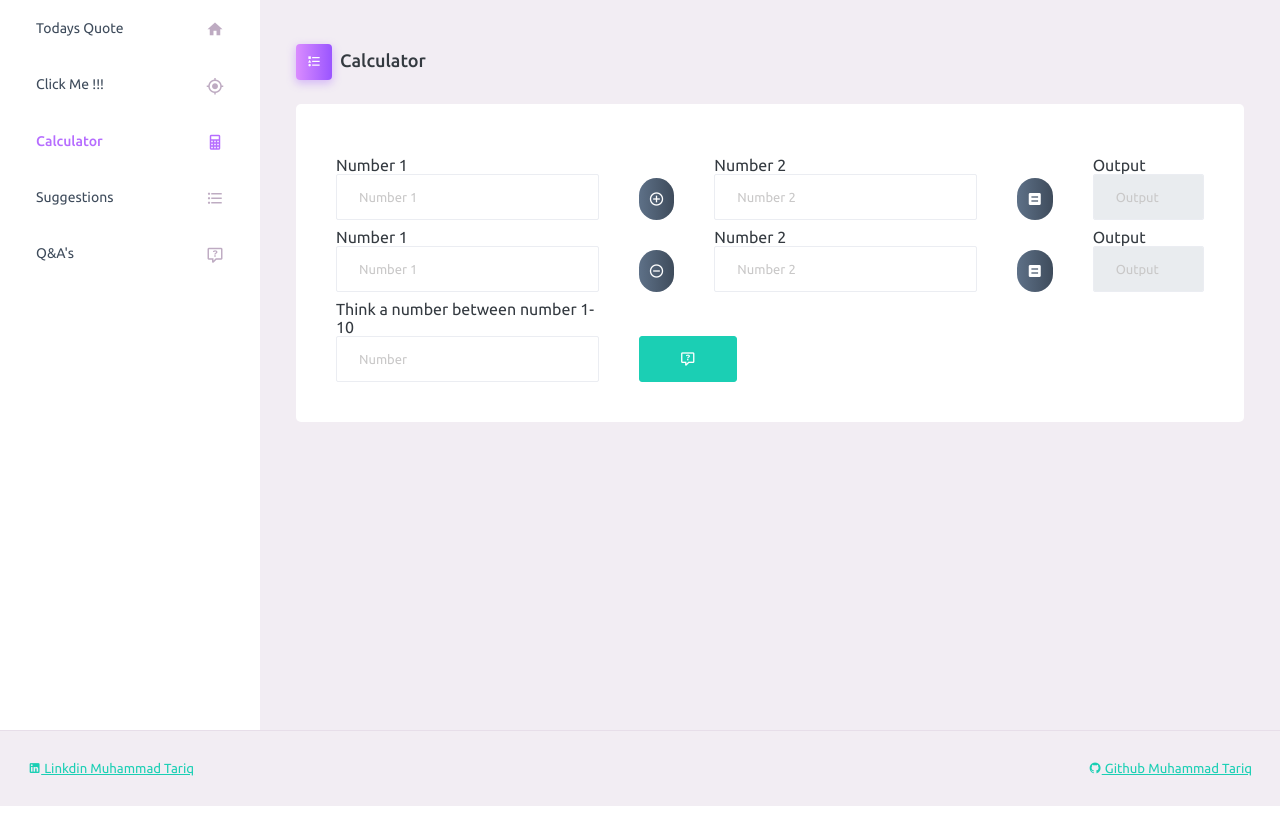
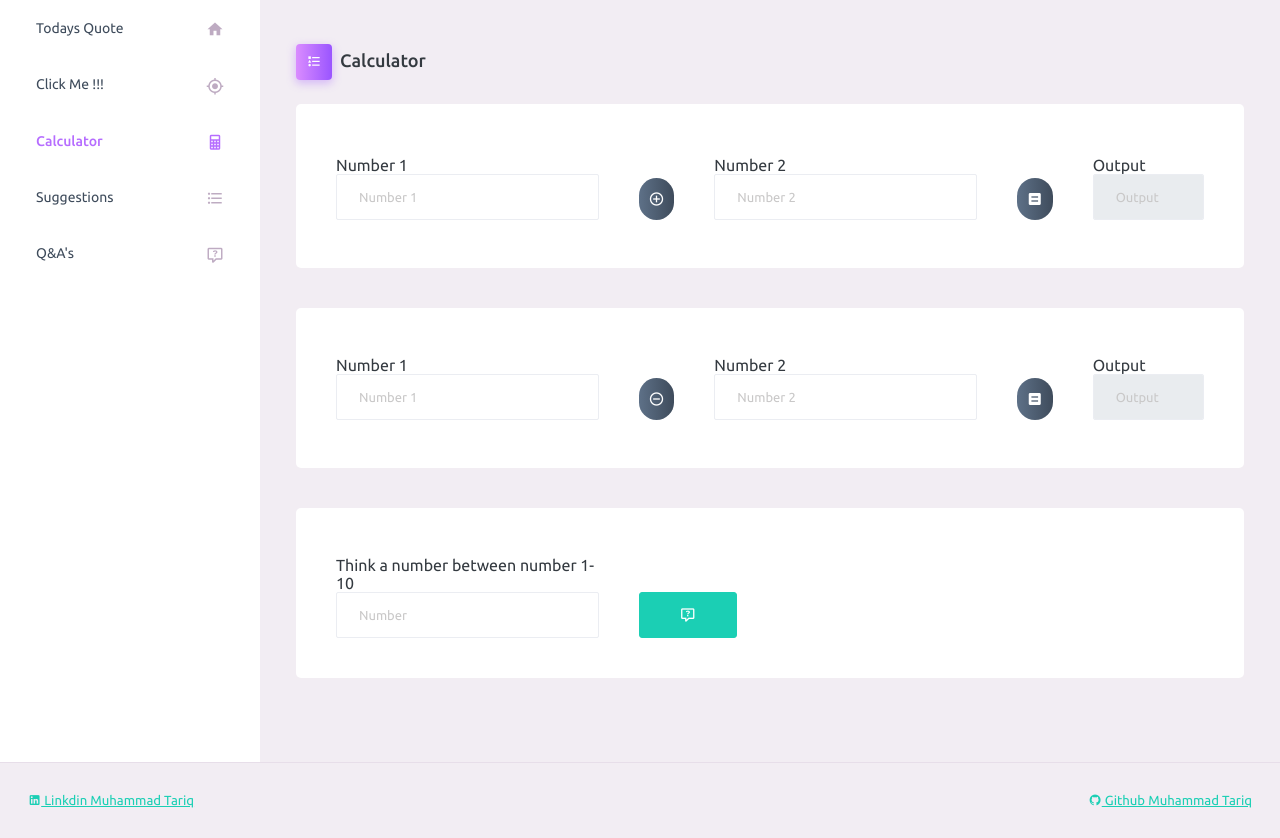
Before and after one commit to TariqGit9/pranks, a Flask app: page /calculator in a window 1280 px wide. Shown: the part 70-908 px from the top of the page. Before the commit the page ends 876 px from the top, so only its background shows below. Run offline with Flask 3, Linux system fonts and the light colour scheme; some libraries are stand-ins or nearby versions.

Commit message:
deploying

```diff
--- a/templates/calculator.html
+++ b/templates/calculator.html
@@ -14,7 +14,6 @@
           <div class="card">
             <div class="card-body">
               <h4 class="card-title"></h4>
-
               <form class="forms-sample">
                 <div class="row mb-2">
                   <div class="col-md-4">
@@ -40,6 +39,14 @@
                       <input type="text" class="form-control" id="resultadd" placeholder="Output" disabled>
                   </div>
                 </div>
+              </form>
+            </div>
+          </div>
+        </div>
+        <div class="col-12 grid-margin stretch-card">
+          <div class="card">
+            <div class="card-body">
+              <form class="forms-sample">
                 <div class="row mt-2 mb-2">
                   <div class="col-md-4">
                       <label for="textField1">Number 1</label>
@@ -64,6 +71,14 @@
                       <input type="text" class="form-control" id="subresult" value="" placeholder="Output" disabled>
                   </div>
                 </div>
+              </form>
+            </div>
+          </div>
+          </div>
+          <div class="col-12 grid-margin stretch-card">
+          <div class="  card">
+            <div class="card-body">
+              <form class="forms-sample">
                 <div class="row mt-2">
                   <div class="col-md-4">
                       <label for="textField1">Think a number between number 1-10</label>
@@ -76,10 +91,9 @@
                   </div>
 
                 </div>
-                <!-- <button type="submit" class="btn btn-gradient-primary me-2">Submit</button>
-                <button class="btn btn-light">Cancel</button> -->
               </form>
             </div>
+
           </div>
         </div>
       </div>
```
